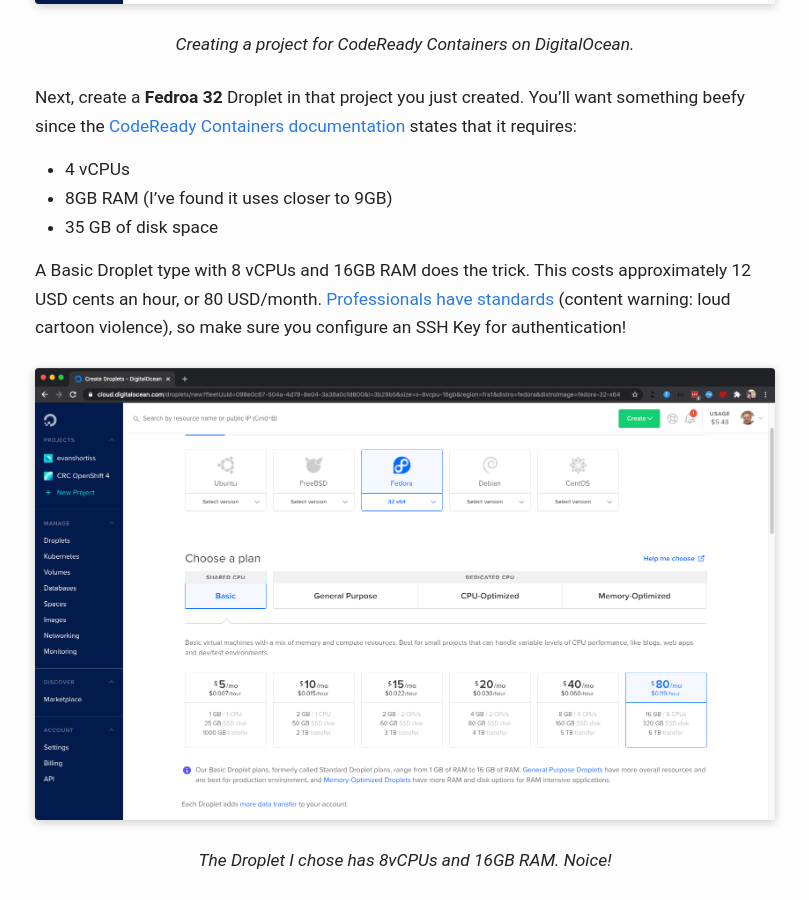
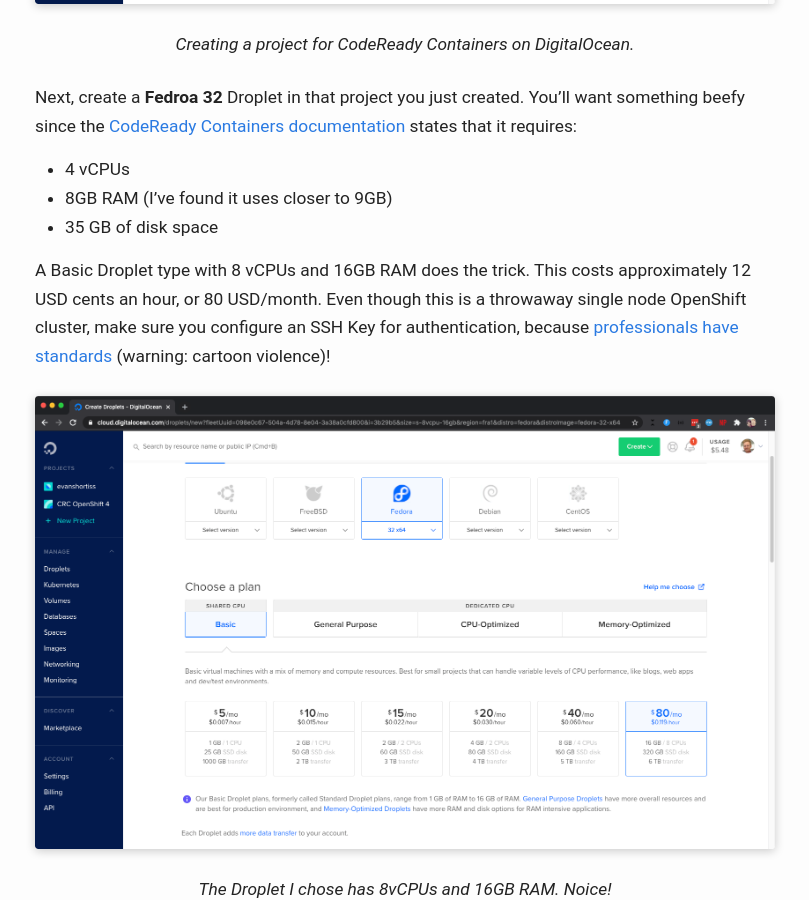
Before and after one commit to evanshortiss/evanshortiss.github.io, a Jekyll site: the page built from _posts/2020-09-21-code-ready-containers-on-digital-ocean.markdown, in a window 1280 px wide and 900 px high, scrolled down 1436 px. Shown: the whole window, without its empty margins (235-1044 px from the left). Built offline with Jekyll 4.4.1, drawn with Linux system fonts in a browser that asks for light colours.

Commit message:
phrasing

```diff
--- a/_posts/2020-09-21-code-ready-containers-on-digital-ocean.markdown
+++ b/_posts/2020-09-21-code-ready-containers-on-digital-ocean.markdown
@@ -32,7 +32,7 @@
 * 8GB RAM (I've found it uses closer to 9GB)
 * 35 GB of disk space
 
-A Basic Droplet type with 8 vCPUs and 16GB RAM does the trick. This costs approximately 12 USD cents an hour, or 80 USD/month. [Professionals have standards](https://youtu.be/9NZDwZbyDus?t=68) (content warning: loud cartoon violence), so make sure you configure an SSH Key for authentication!
+A Basic Droplet type with 8 vCPUs and 16GB RAM does the trick. This costs approximately 12 USD cents an hour, or 80 USD/month. Even though this is a throwaway single node OpenShift cluster, make sure you configure an SSH Key for authentication, because [professionals have standards](https://youtu.be/9NZDwZbyDus?t=68) (warning: cartoon violence)!
 
 ![](/res/img/posts/2020-09-21-code-ready-containers-on-digital-ocean/do-setup-01.png)
 
```
